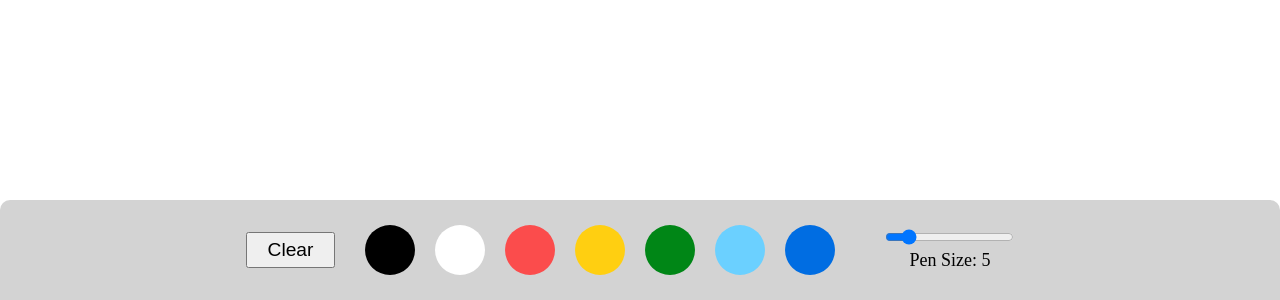
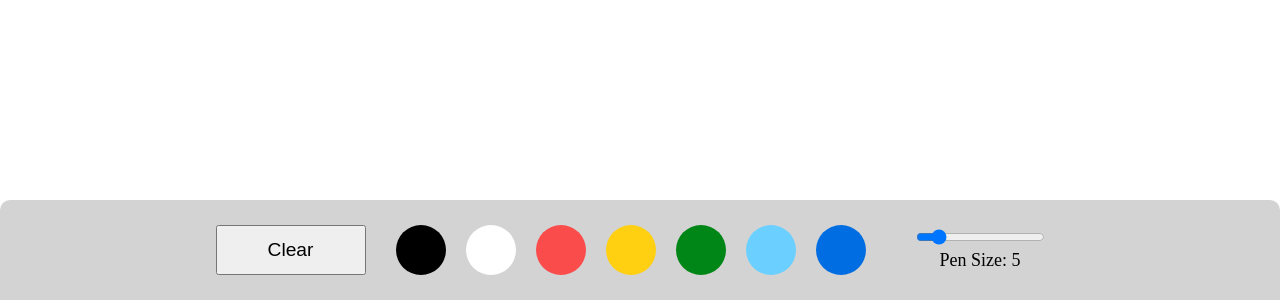
Before and after one commit to saurabhshalu/drawjs, a plain HTML site: page index.html in a window 1280 px wide. Shown: the part 500-800 px from the top of the page. Drawn offline with Linux system fonts and the light colour scheme.

Commit message:
button size

```diff
--- a/style.css
+++ b/style.css
@@ -60,4 +60,6 @@ button {
   font-size: larger;
   padding: 5px 20px;
   cursor: pointer;
+  width: 150px;
+  height: 50px;
 }
```
